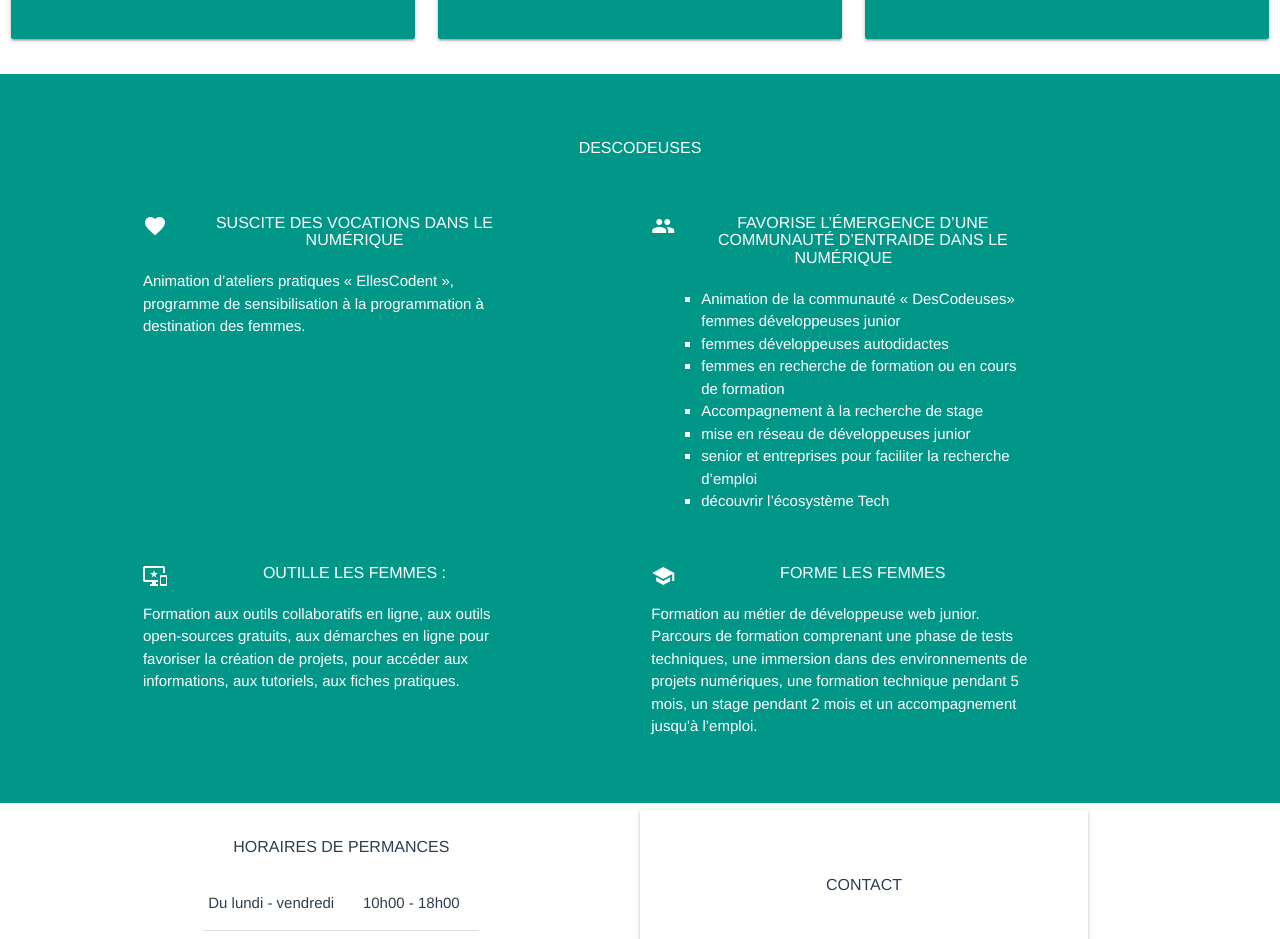
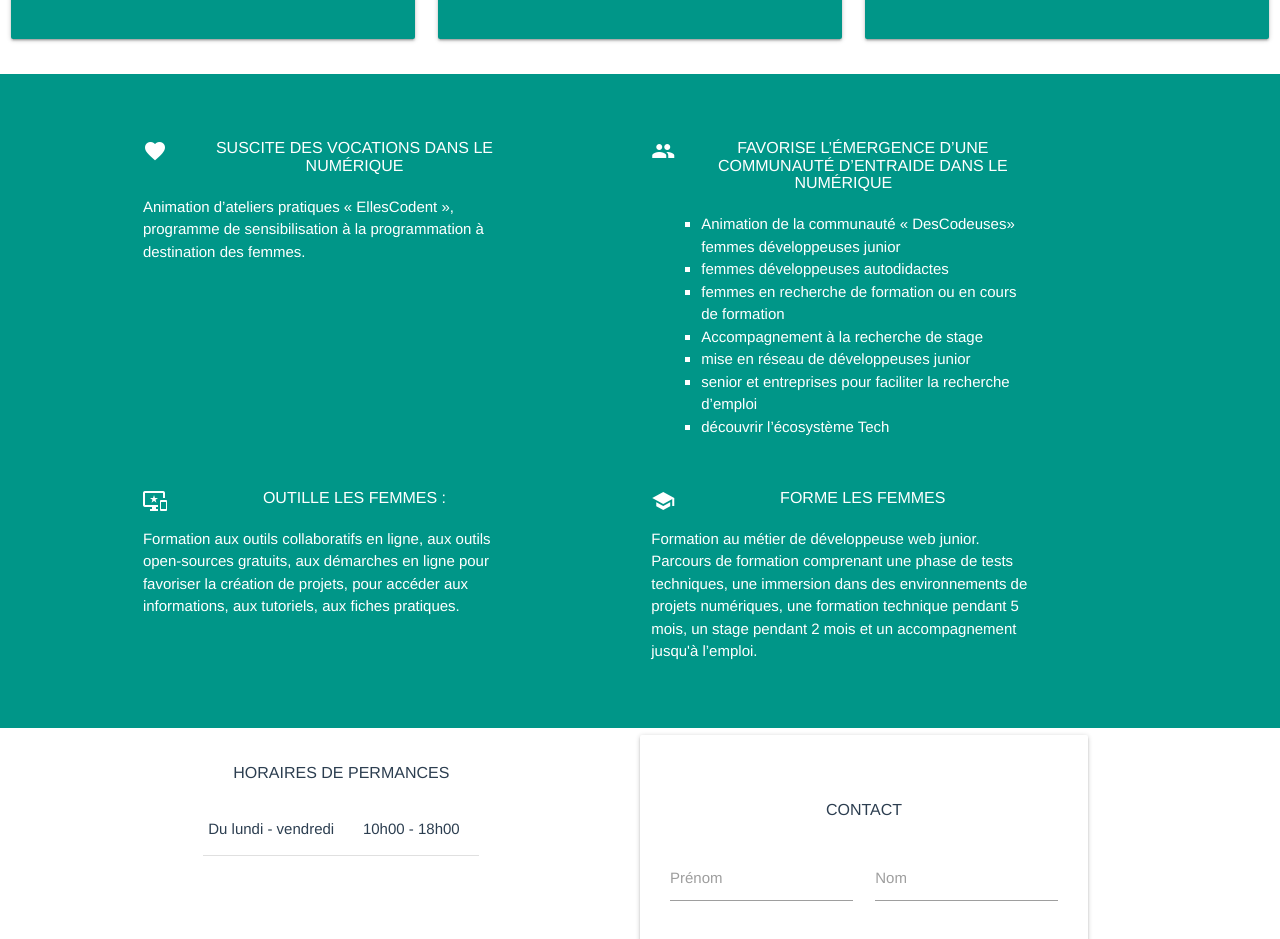
Before and after one commit to descodeuses/site, a Vue app: page / in a window 1280 px wide. Shown: the part 1360-2299 px from the top of the page. Built offline with nearby package versions, Linux system fonts and the light colour scheme; the HTML template or start-up script is replaced by a standard one.

Commit message:
Update BannerActivities.vue

```diff
--- a/src/components/common/BannerActivities.vue
+++ b/src/components/common/BannerActivities.vue
@@ -1,7 +1,6 @@
 <template>
     <div class="teal white-text">
         <div class="row">
-            <h2>Descodeuses</h2>
             <div class="col m4 offset-m1">
                 <h2><i class="material-icons left">favorite</i>Suscite des vocations dans le numérique</h2>
                 <p class="left-align">Animation d’ateliers pratiques « EllesCodent », programme de sensibilisation à la programmation à destination des femmes.</p>
```
